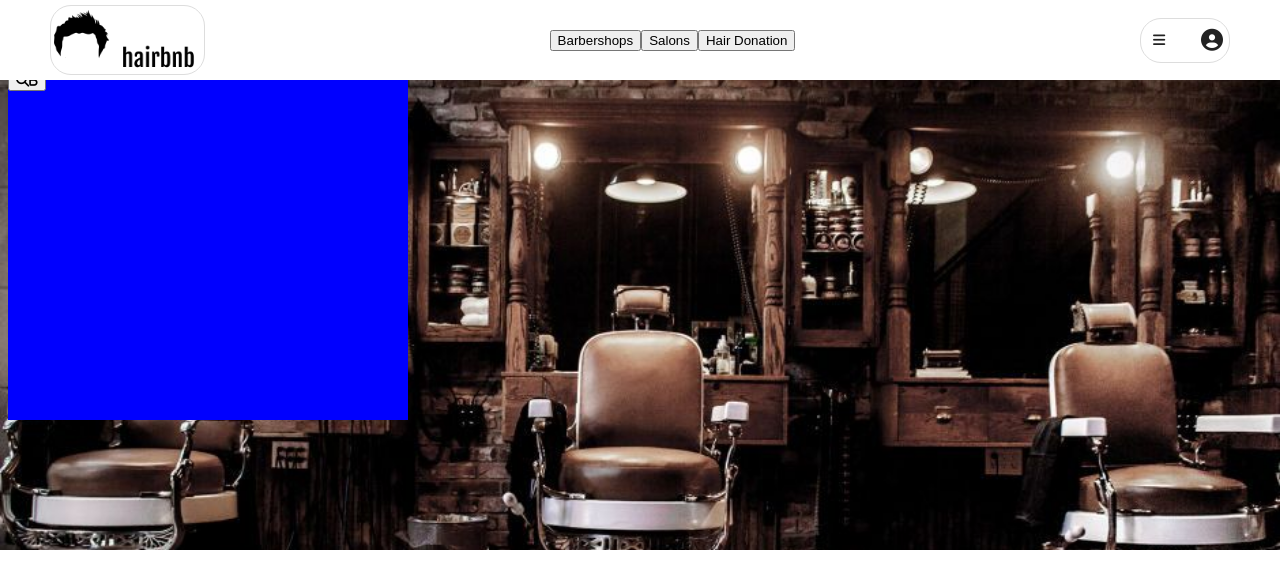
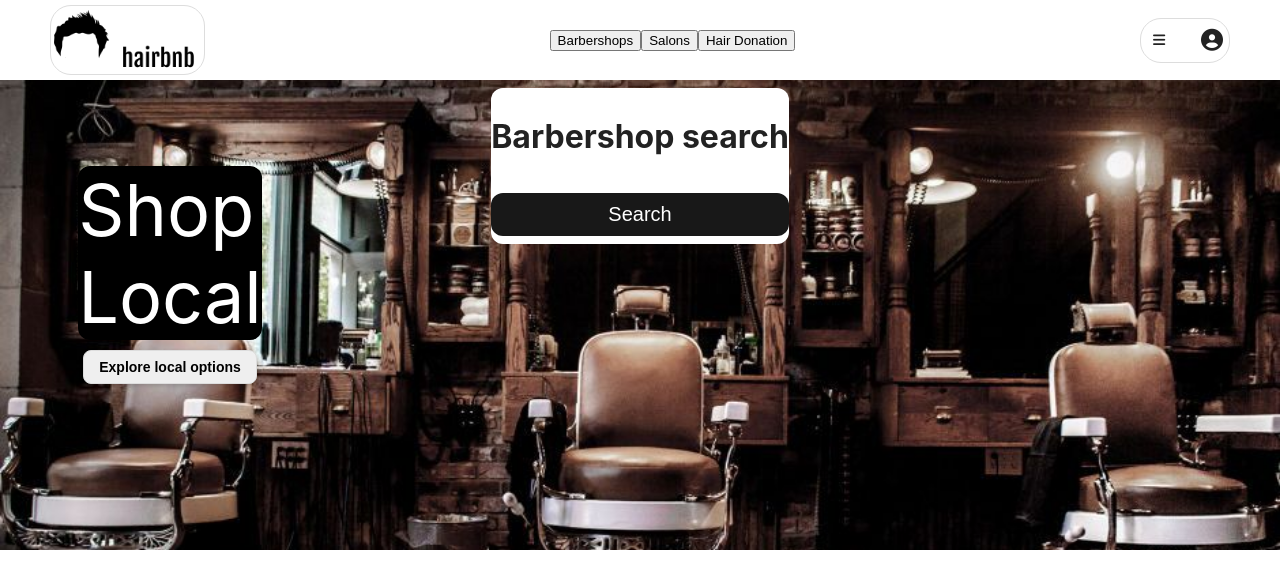
Before and after one commit to W-the-V/hairBnB, a React (Create React App) app in the folder frontend/: page / in a window 1280 px wide. Both pictures are taken after a click on the button "Barbershops". Shown: the top 588 px of the page. Built offline with nearby package versions, Linux system fonts and the light colour scheme; no server answers.

Commit message:
search work

```diff
--- a/frontend/src/components/Navigation/Navigation.css
+++ b/frontend/src/components/Navigation/Navigation.css
@@ -188,9 +188,17 @@
   margin-left: 50px;
 }
 .search-bar {
-  color: black;
-  background: blue;
-  height: 400px;
-  width: 400px;
+  background: rgb(255, 255, 255) none repeat scroll 0% 0%;
+  border-radius: 12px;
+  color: rgb(34, 34, 34);
+  margin-top: 10px;
+  padding: 8px 0px;
   z-index: 2;
+  align-self: center;
+  margin-top: 80px;
 }
+.navOuterShell {
+  display: flex;
+  flex-direction: column;
+  align-items: center;
+}
--- a/frontend/src/components/Navigation/index.js
+++ b/frontend/src/components/Navigation/index.js
@@ -21,7 +21,7 @@ function Navigation({ isLoaded }) {
   };
 
   return (
-    <>
+    <div className="navOuterShell">
       <div className="navBar">
         <NavLink exact to="/" className="homeLink">
           <button className="homeButton">
@@ -46,7 +46,7 @@ function Navigation({ isLoaded }) {
         <SearchBar />
       </div>
       <div className="userMenuShell">{isLoaded && sessionLinks}</div>
-    </>
+    </div>
   );
 }
 
--- a/frontend/src/components/SearchBar/index.js
+++ b/frontend/src/components/SearchBar/index.js
@@ -9,10 +9,12 @@ function SearchBar() {
     <>
       {tabState.barber && (
         <div className="search-bar">
-          <h2>HELLO FROM BARBER</h2>
-          <form className="search-form" onSubmit={handleSubmit}>
-            <button type="submit" className="searchSubmit">
-              <i className="fas fa-search">B</i>
+          <div className="searchTitle">
+            <h1>Barbershop search</h1>
+          </div>
+          <form className="searchForm" onSubmit={handleSubmit}>
+            <button className="modalButton" type="submit">
+              Search
             </button>
           </form>
         </div>
```
Also changed, not shown: frontend/oldCode/signUpModal.js (renamed from frontend/src/store/signUpModal.js).
